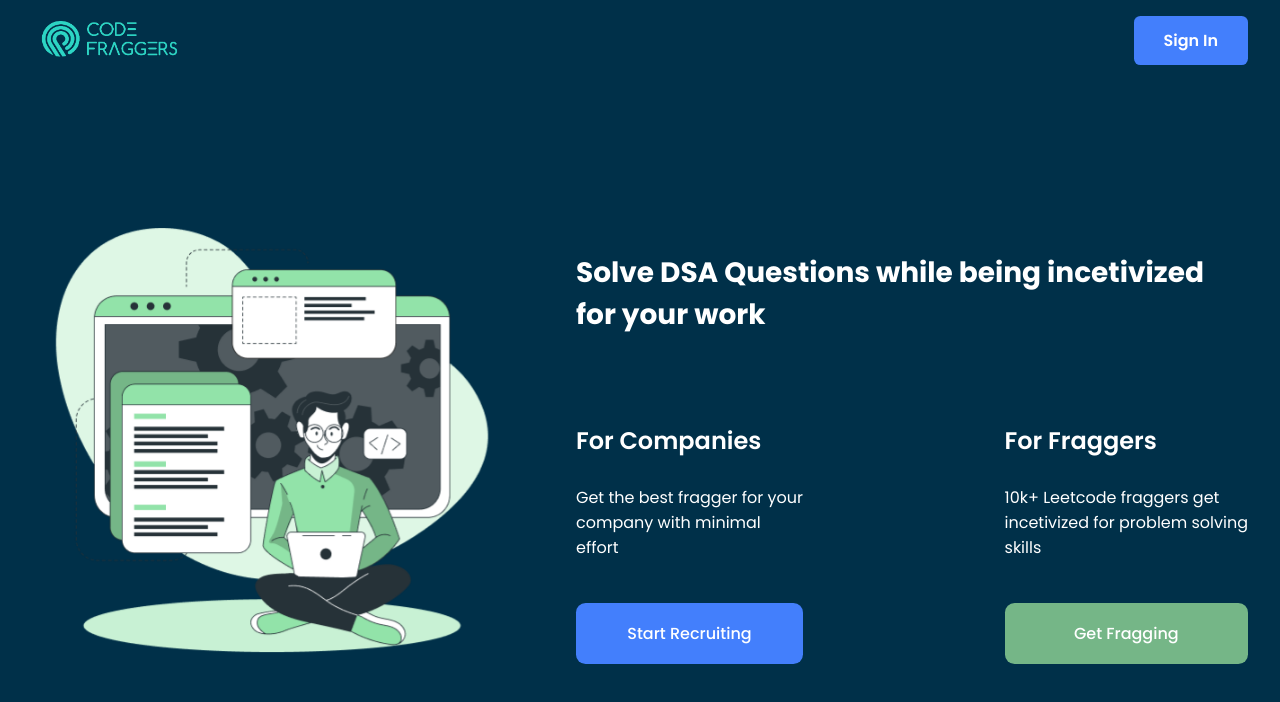
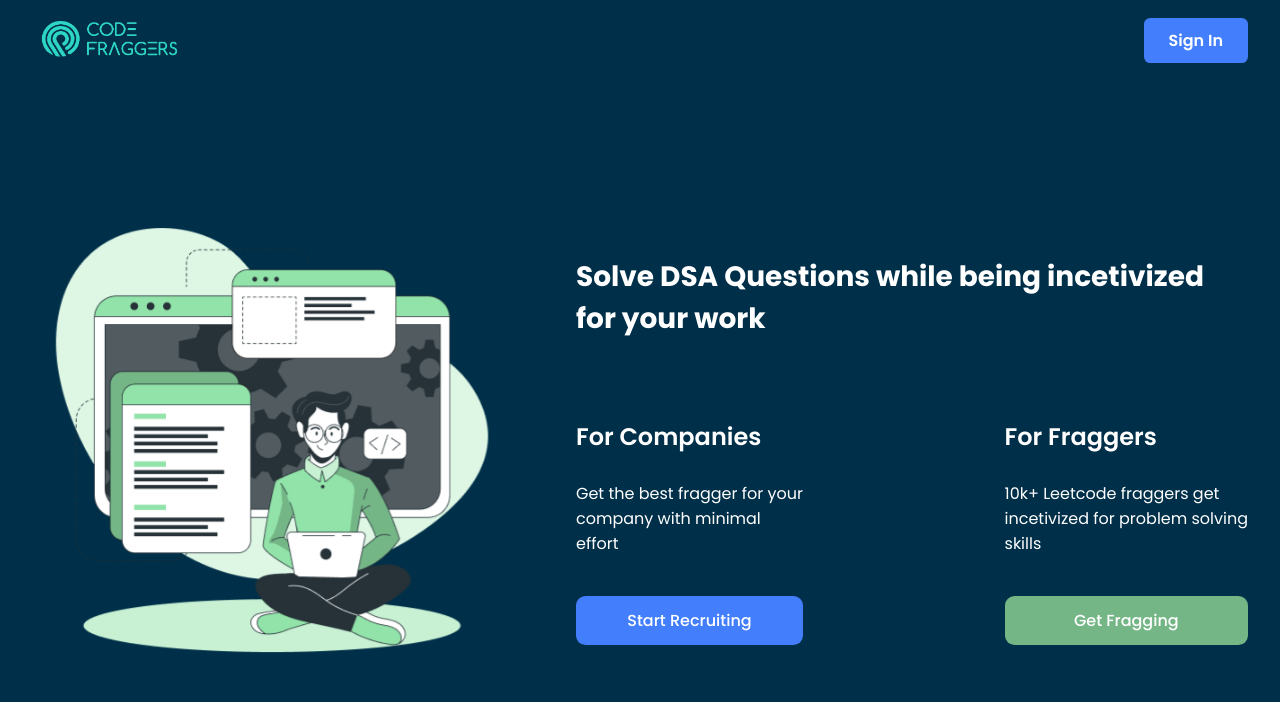
Before and after one commit to HetviSoni/code-fraggers, a React (Create React App) app: page /code-fraggers/login in a window 1280 px wide. Shown: the top 702 px of the page. Built offline with nearby package versions, Linux system fonts and the light colour scheme.

Commit message:
decreased size of button

```diff
--- a/src/App.css
+++ b/src/App.css
@@ -25,7 +25,7 @@ body {
 	display: flex;
 	justify-content: center;
 	align-items: center;
-	padding: 18px 48px;
+	padding: 12px 40px;
 	border-radius: 0.6rem;
 	font-size: 1rem;
 	font-family: "Poppins", sans-serif;
@@ -46,7 +46,7 @@ body {
 	display: flex;
 	justify-content: center;
 	align-items: center;
-	padding: 18px 48px;
+	padding: 12px 40px;
 	border-radius: 0.6rem;
 	font-size: 1rem;
 	font-family: "Poppins", sans-serif;
--- a/src/styles/container.css
+++ b/src/styles/container.css
@@ -6,7 +6,7 @@
     justify-content: center;
     align-items: center;
     flex-direction: column;
-    gap: 2rem;
+    gap: 1.5rem;
 }
 .container-heading{
     color: white;
--- a/src/styles/header.css
+++ b/src/styles/header.css
@@ -35,7 +35,7 @@
 	border-radius: 0.4em;
 	font-weight: 550;
 	color: white;
-	padding: 12px 30px;
+	padding: 10px 25px;
 	font-style: normal;
 	text-align: center;
 	text-decoration: none;
--- a/src/styles/subcontainer.css
+++ b/src/styles/subcontainer.css
@@ -17,7 +17,7 @@
 .subcontainer p {
 	color: white;
 	padding-top: 0.2rem;
-	padding-bottom: 1.7rem;
+	padding-bottom: 1.5rem;
 	/* border: 2px solid purple; */
 }
 .subcontainer Button {
```
